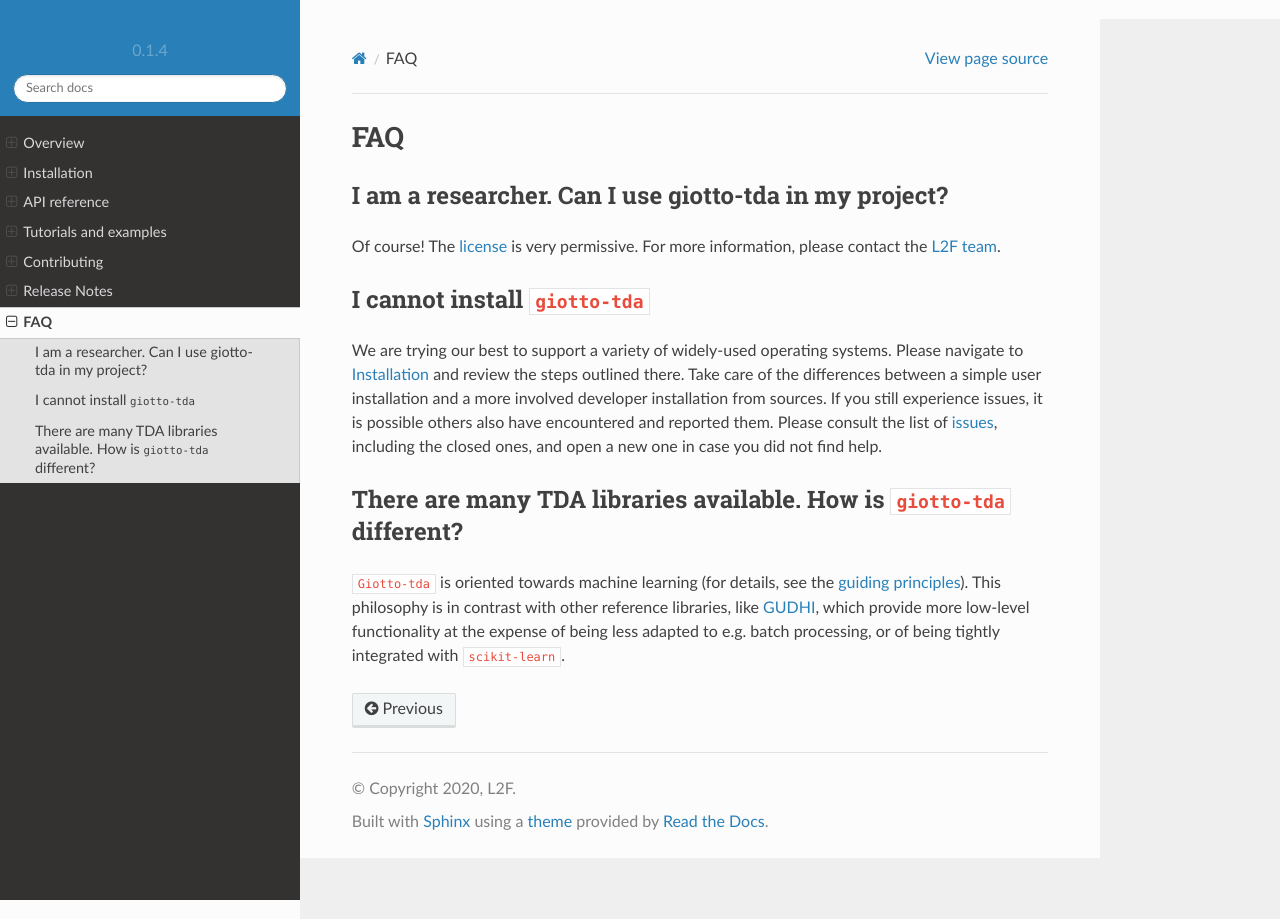
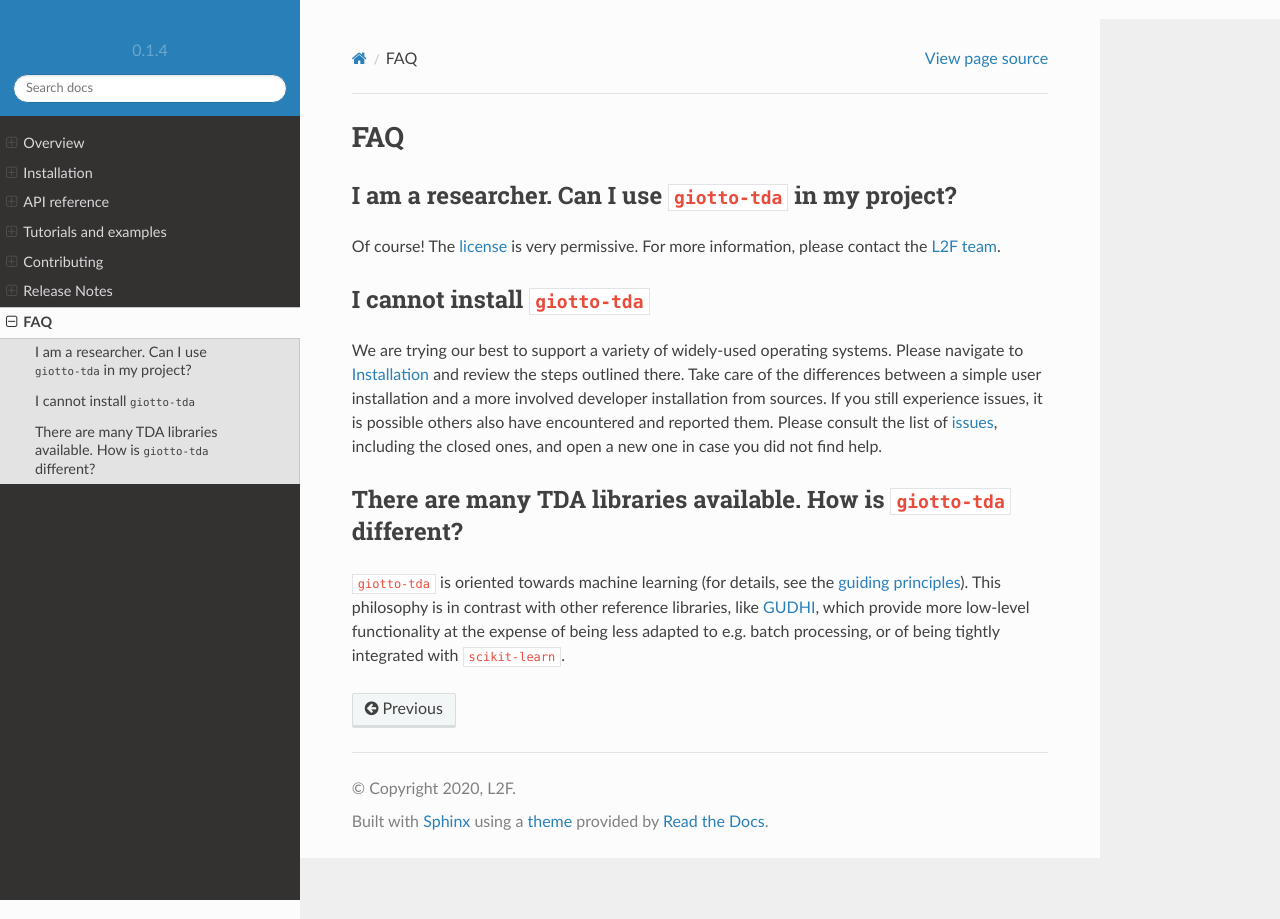
Before and after one commit to giotto-ai/giotto-tda, a Sphinx documentation site: the page built from doc/faq.rst, in a window 1280 px wide. Built offline with Sphinx 7.4.7 and the Read the Docs theme 2.0.0, drawn with Linux system fonts in a browser that asks for light colours; pages that are not in the unit, such as notebooks, are missing from menus; comment, search, counter and statistics services are not loaded; the version number is read from the project's files by our own code.

Commit message:
Add ticks in FAQ

```diff
--- a/doc/faq.rst
+++ b/doc/faq.rst
@@ -3,8 +3,8 @@
 FAQ
 ===
 
-I am a researcher. Can I use giotto-tda in my project?
-------------------------------------------------------
+I am a researcher. Can I use ``giotto-tda`` in my project?
+----------------------------------------------------------
 .. _L2F team: business@l2f.ch
 
 Of course! The `license <https://github.com/giotto-ai/giotto-tda/blob/master/LICENSE>`_ is very permissive.
@@ -23,7 +23,7 @@ including the closed ones, and open a new one in case you did not find help.
 There are many TDA libraries available. How is ``giotto-tda`` different?
 ------------------------------------------------------------------------
 
-``Giotto-tda`` is oriented towards machine learning (for details, see the :ref:`guiding principles <guiding_principles>`).
+``giotto-tda`` is oriented towards machine learning (for details, see the :ref:`guiding principles <guiding_principles>`).
 This philosophy is in contrast with other reference libraries, like `GUDHI <https://gudhi.inria.fr/doc/latest/index.html>`_,
 which provide more low-level functionality at the expense of being less adapted to e.g. batch processing, or of
 being tightly integrated with ``scikit-learn``.
```
